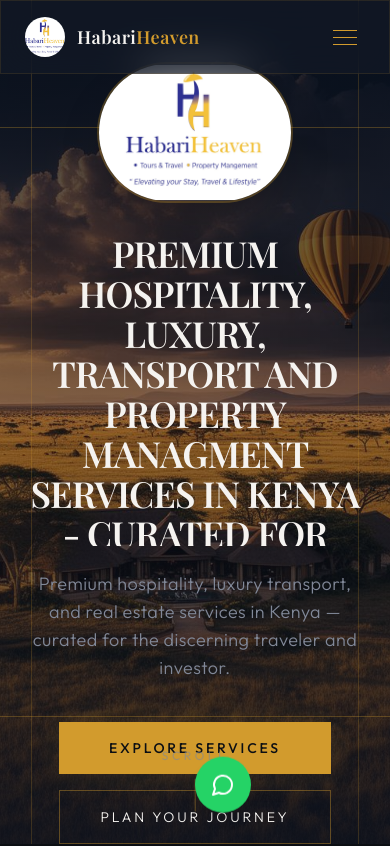
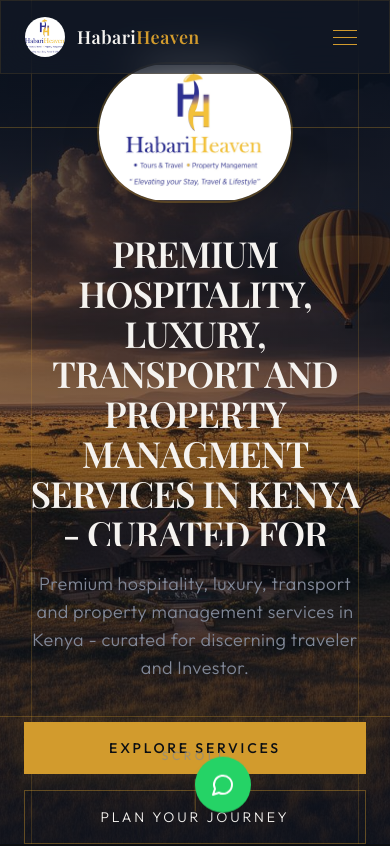
Before and after one commit to Maish7315/habariheaven, a React (Vite) app: page / in a window 390 px wide. Shown: the top 846 px of the page. Built offline with nearby package versions, Linux system fonts and the light colour scheme; the HTML template or start-up script is replaced by a standard one; a web font is replaced by a local one.

Commit message:
Fix mobile button issues and update hero text

```diff
--- a/src/components/CTASection.tsx
+++ b/src/components/CTASection.tsx
@@ -32,10 +32,10 @@ export const CTASection = () => {
           </p>
         </ScrollReveal>
         <ScrollReveal delay={0.6}>
-          <div className="mt-10 flex flex-col sm:flex-row gap-4 justify-center items-center flex-wrap">
+          <div className="mt-10 flex flex-col sm:flex-row gap-4 justify-center items-center flex-wrap w-full max-w-md mx-auto">
             <Link
               to="/plan-journey"
-              className="px-8 py-4 bg-primary text-primary-foreground font-body font-medium uppercase tracking-[0.2em] text-sm hover:bg-gold-light transition-all duration-500 gold-glow whitespace-nowrap"
+              className="px-6 md:px-8 py-4 bg-primary text-primary-foreground font-body font-medium uppercase tracking-[0.2em] text-sm hover:bg-gold-light transition-all duration-500 gold-glow whitespace-nowrap text-center"
             >
               Choose HabariHeaven Today
             </Link>
--- a/src/components/Footer.tsx
+++ b/src/components/Footer.tsx
@@ -59,7 +59,7 @@ const paymentMethods = [
 
 export const Footer = () => {
   return (
-    <footer id="contact" className="py-20 section-padding bg-navy-deep border-t border-border/30">
+    <footer id="contact" className="py-20 section-padding bg-navy-deep border-t border-border/30 overflow-x-hidden">
       <div className="max-w-6xl mx-auto">
         <ScrollReveal>
           <div className="grid md:grid-cols-3 gap-12 mb-16">
@@ -132,9 +132,9 @@ export const Footer = () => {
                   <Globe className="w-4 h-4 text-primary flex-shrink-0" />
                   www.habariheaven.com
                 </a>
-                <div className="flex items-center gap-3 text-sm text-muted-foreground font-body font-light pt-2">
-                  <MapPin className="w-4 h-4 text-primary flex-shrink-0" />
-                  Cross Roads Plaza, 1st Floor, Westlands Road and Lyric House, 6th Floor, Kimathi Street - Nairobi
+                <div className="flex items-start gap-3 text-sm text-muted-foreground font-body font-light pt-2">
+                  <MapPin className="w-4 h-4 text-primary flex-shrink-0 mt-0.5" />
+                  <span className="break-words">Cross Roads Plaza, 1st Floor, Westlands Road and Lyric House, 6th Floor, Kimathi Street - Nairobi</span>
                 </div>
               </div>
             </div>
--- a/src/components/HeroSection.tsx
+++ b/src/components/HeroSection.tsx
@@ -98,7 +98,7 @@ export const HeroSection = () => {
           transition={{ duration: 0.8, delay: 3.2 }}
           className="mt-6 text-lg md:text-xl text-muted-foreground font-body font-light max-w-2xl tracking-wide"
         >
-          Premium hospitality, luxury transport, and real estate services in Kenya — curated for the discerning traveler and investor.
+          Premium hospitality, luxury, transport and property management services in Kenya - curated for discerning traveler and Investor.
         </motion.p>
 
         {/* CTA Buttons */}
@@ -106,17 +106,17 @@ export const HeroSection = () => {
           initial={{ opacity: 0, y: 30 }}
           animate={{ opacity: 1, y: 0 }}
           transition={{ duration: 0.8, delay: 3.5 }}
-          className="mt-10 flex flex-col sm:flex-row gap-4"
+          className="mt-10 flex flex-col sm:flex-row gap-4 w-full max-w-md"
         >
           <Link
             to="/plan-journey"
-            className="px-10 py-4 bg-primary text-primary-foreground font-body font-medium uppercase tracking-[0.2em] text-sm hover:bg-gold-light transition-all duration-500 gold-glow"
+            className="px-6 md:px-10 py-4 bg-primary text-primary-foreground font-body font-medium uppercase tracking-[0.2em] text-sm hover:bg-gold-light transition-all duration-500 gold-glow text-center whitespace-nowrap"
           >
             Explore Services
           </Link>
           <Link
             to="/plan-journey"
-            className="px-10 py-4 border border-primary/40 text-foreground font-body font-light uppercase tracking-[0.2em] text-sm hover:bg-primary/10 hover:border-primary transition-all duration-500"
+            className="px-6 md:px-10 py-4 border border-primary/40 text-foreground font-body font-light uppercase tracking-[0.2em] text-sm hover:bg-primary/10 hover:border-primary transition-all duration-500 text-center whitespace-nowrap"
           >
             Plan Your Journey
           </Link>
--- a/src/components/Navbar.tsx
+++ b/src/components/Navbar.tsx
@@ -29,7 +29,7 @@ export const Navbar = () => {
         initial={{ y: -100 }}
         animate={{ y: 0 }}
         transition={{ duration: 1, delay: 3.5, ease: "easeOut" }}
-        className={`fixed top-0 left-0 right-0 z-50 transition-all duration-500 glass-panel ${
+        className={`fixed top-0 left-0 right-0 z-50 transition-all duration-500 glass-panel overflow-x-hidden ${
           scrolled ? "py-3" : "py-4"
         }`}
       >
--- a/src/index.css
+++ b/src/index.css
@@ -119,12 +119,15 @@
     @apply border-border;
   }
 
+  html {
+    overflow-x: hidden;
+    scroll-behavior: smooth;
+  }
+
   body {
     @apply bg-background text-foreground font-body antialiased;
-  }
-
-  html {
-    scroll-behavior: smooth;
+    overflow-x: hidden;
+    max-width: 100vw;
   }
 
   ::selection {
--- a/src/pages/Booking.tsx
+++ b/src/pages/Booking.tsx
@@ -90,7 +90,7 @@ const Booking = () => {
   };
 
   return (
-    <main className="bg-background min-h-screen">
+    <main className="bg-background min-h-screen overflow-x-hidden">
       <Navbar />
 
       {/* Hero Section */}
@@ -284,14 +284,14 @@ const Booking = () => {
                   <CardDescription>Select your preferred payment gateway</CardDescription>
                 </CardHeader>
                 <CardContent>
-                  <div className="grid grid-cols-2 gap-4">
+                  <div className="grid grid-cols-1 sm:grid-cols-2 gap-4">
                     {paymentMethods.map((method) => (
                       <a
                         key={method.name}
                         href={method.url}
                         target="_blank"
                         rel="noopener noreferrer"
-                        className={`flex flex-col items-center justify-center p-4 rounded-lg ${method.color} text-white transition-all duration-300 hover:scale-105 hover:shadow-lg`}
+                        className={`flex flex-col items-center justify-center p-3 sm:p-4 rounded-lg ${method.color} text-white transition-all duration-300 hover:scale-105 hover:shadow-lg overflow-hidden`}
                         title={method.description}
                       >
                         {method.name === "PayPal" && (
--- a/src/pages/Index.tsx
+++ b/src/pages/Index.tsx
@@ -11,7 +11,7 @@ import { Footer } from "@/components/Footer";
 
 const Index = () => {
   return (
-    <main className="bg-background min-h-screen">
+    <main className="bg-background min-h-screen overflow-x-hidden">
       <Navbar />
       <HeroSection />
       <AboutSection />
--- a/src/pages/PlanJourney.tsx
+++ b/src/pages/PlanJourney.tsx
@@ -40,7 +40,7 @@ const process = [
 
 export const PlanJourney = () => {
   return (
-    <div className="min-h-screen bg-background">
+    <div className="min-h-screen bg-background overflow-x-hidden">
       {/* Hero Section */}
       <section className="relative h-[60vh] min-h-[400px] overflow-hidden">
         <div className="absolute inset-0 bg-gradient-to-b from-background via-navy-deep to-background" />
```
